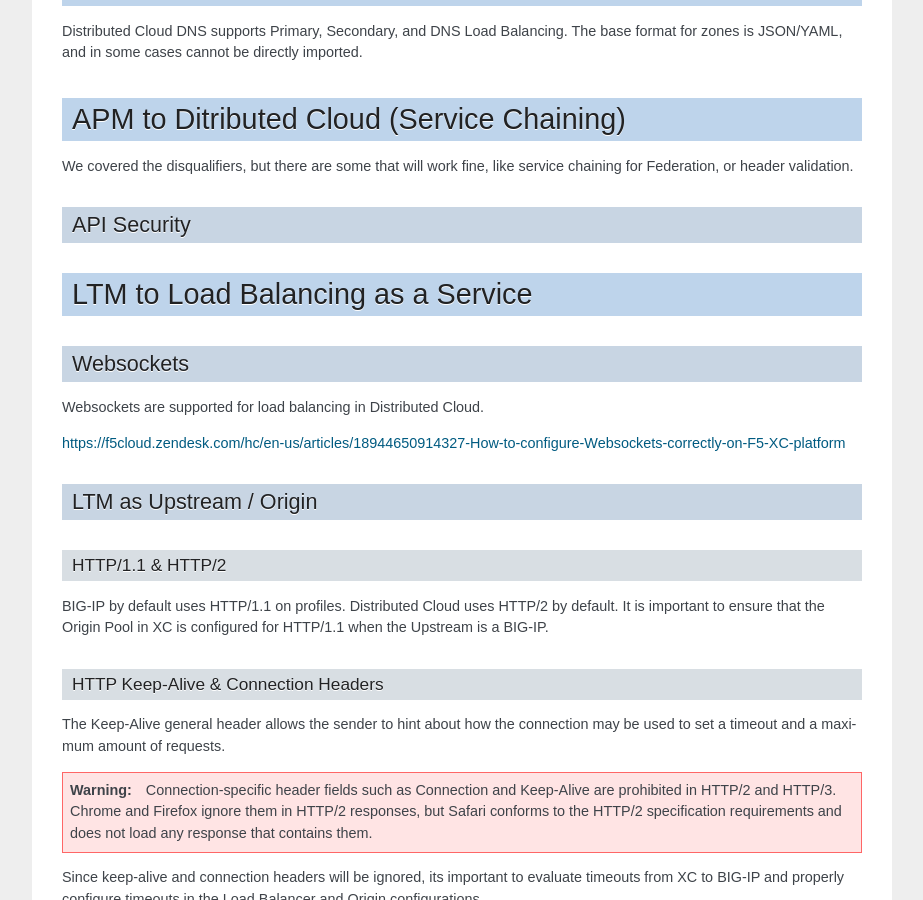
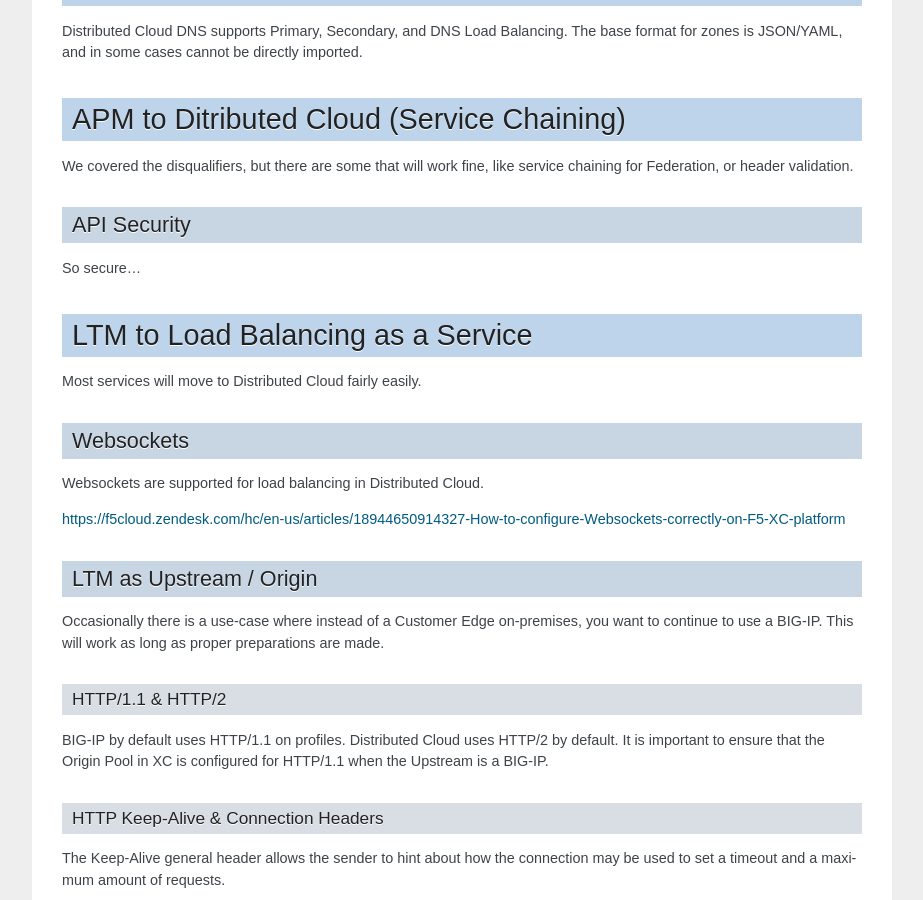
Before and after one commit to Mikej81/bigip_to_xc_faq, a Sphinx documentation site: the page built from docs/source/index.rst, in a window 1280 px wide and 900 px high, scrolled down 3198 px. Shown: the whole window, without its empty margins (198-1121 px from the left). Built offline with Sphinx 7.4.7, drawn with Linux system fonts in a browser that asks for light colours; the version number could not be read and is left out.

Commit message:
placeholders

```diff
--- a/docs/source/index.rst
+++ b/docs/source/index.rst
@@ -124,8 +124,12 @@
 API Security
 ------------
 
+So secure...
+
 LTM to Load Balancing as a Service
 ==================================
+
+Most services will move to Distributed Cloud fairly easily.
 
 Websockets
 ----------
@@ -136,6 +140,8 @@
 
 LTM as Upstream / Origin
 ------------------------
+
+Occasionally there is a use-case where instead of a Customer Edge on-premises, you want to continue to use a BIG-IP.  This will work as long as proper preparations are made.
 
 HTTP/1.1 & HTTP/2
 ^^^^^^^^^^^^^^^^^
@@ -560,6 +566,8 @@
 Customer Edge Sizing
 ====================
 
+So big...
+
 Troubleshooting
 ===============
 
```
Also changed, not shown: 7 other files.
